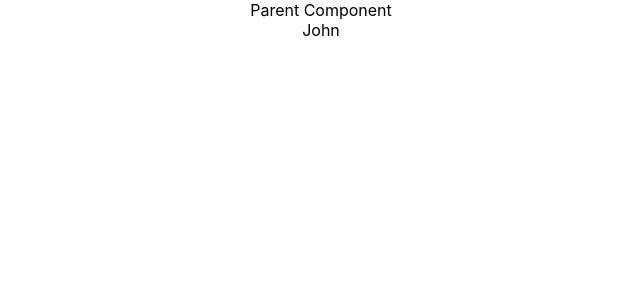
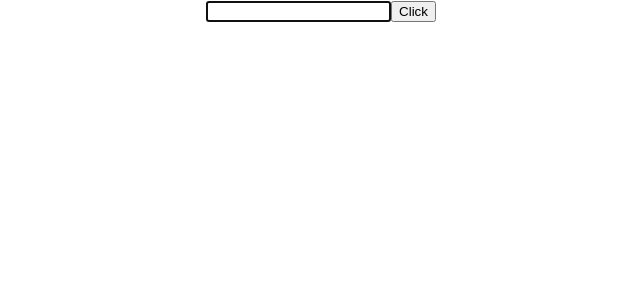
Before and after one commit to edwinisnow/react-basics, a React (Create React App) app: page / in a window 1280 px wide. Shown: the top 300 px of the page, without its empty margins (319-959 px from the left). Built offline with nearby package versions, Linux system fonts and the light colour scheme.

Commit message:
React CreateRef

```diff
--- a/src/App.js
+++ b/src/App.js
@@ -23,13 +23,15 @@
 import Table from './components/Table';
 import PureComp from './components/PureComp';
 import ParentComp from './components/ParentComp';
+import RefsDemo from './RefsDemo';
 
 
 function App() {
   return (
     <div className="App">
+      <RefsDemo />
 
-      <ParentComp />
+      {/* <ParentComp /> */}
 
       {/* <PureComp /> */}
 
--- /dev/null
+++ b/src/RefsDemo.js
@@ -0,0 +1,28 @@
+import React, { Component } from 'react'
+
+class RefsDemo extends Component {
+    constructor(props) {
+        super(props)
+        this.inputRef = React.createRef();
+
+    }
+    componentDidMount() {
+        console.log(this.inputRef)
+        this.inputRef.current.focus()
+    }
+
+    clickHandler = () => {
+        alert(this.inputRef.current.value)
+    }
+
+    render() {
+        return (
+            <div>
+                <input ref={this.inputRef} type="text" />
+                <button onClick={this.clickHandler}>Click</button>
+            </div>
+        )
+    }
+}
+
+export default RefsDemo
```
